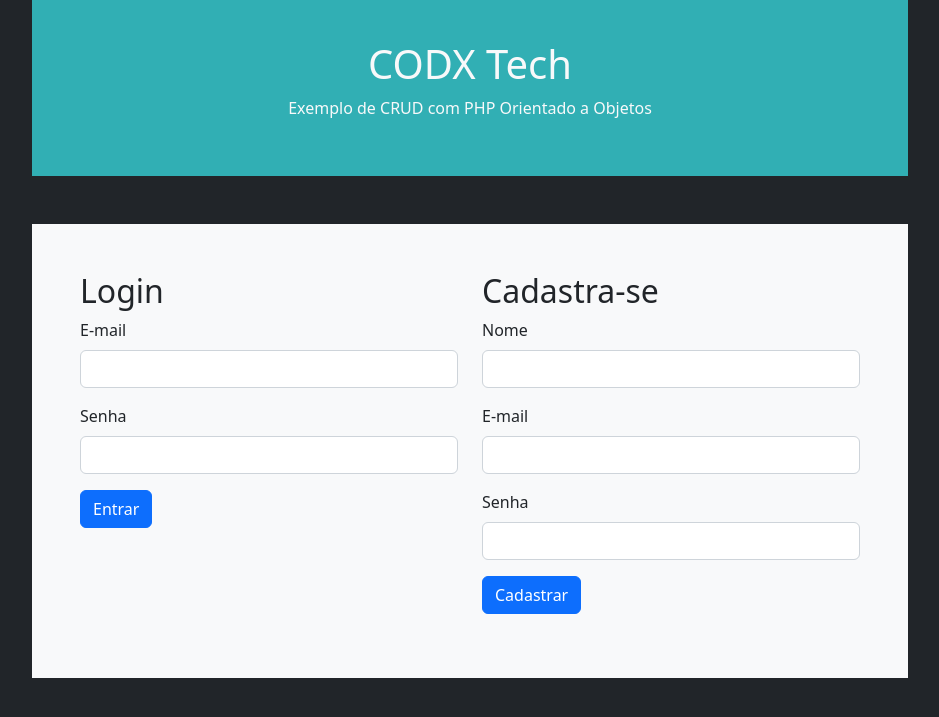
After one commit to JefersonGuimaraes/CRUD, a PHP site: page /login.php in a window 1280 px wide. The commit adds this page. Shown: the top 717 px of the page, without its empty margins (170-1109 px from the left). Run offline with PHP 8.4, Linux system fonts and the light colour scheme; some libraries are stand-ins or nearby versions.

Commit message:
Att Login
Criando sistema de Login

```diff
--- /dev/null
+++ b/app/Session/Login.php
@@ -0,0 +1,35 @@
+<?php
+
+namespace App\Session;
+
+class Login{
+
+    /**
+     * Método responsável por verificar se o usuário está logado
+     * @return boolean
+     */
+    public static function isLogged(){
+        return false;
+    }
+
+    /**
+     * Método responsável por obrigar o usuário estar logado para acessar
+     *
+     */
+    public static function requireLogin(){
+        if(!self::isLogged()){
+            echo "<script>location.href='login.php'</script>";
+        }
+    }
+
+    /**
+     * Método responsável por obrigar o usuário estar deslogado para acessar
+     *
+     */
+    public static function requireLogout(){
+        if(self::isLogged()){
+            echo "<script>location.href='index.php'</script>";
+        }
+    }
+
+}
--- a/cadastrar.php
+++ b/cadastrar.php
@@ -5,6 +5,12 @@ require __DIR__ . '/vendor/autoload.php';
 define('TITLE', 'Cadastrar Vaga');
 
 use \App\Entity\Vaga;
+use \App\Session\Login;
+
+//OBRIGA O USUÁRIO A ESTAR LOGADO
+Login::requireLogin();
+
+$Vaga = new Vaga;
 
 //VALIDAÇÃO DE POST
 if (isset($_POST['tTitulo'], $_POST['tDescricao'], $_POST['tStatus'])) {
--- a/editar.php
+++ b/editar.php
@@ -4,8 +4,10 @@ require __DIR__ . '/vendor/autoload.php';
 
 define('TITLE', 'Editar Vaga');
 
-use \App\Entity\Vaga;
+use \App\Entity\Vaga;use \App\Session\Login;
 
+//OBRIGA O USUÁRIO A ESTAR LOGADO
+Login::requireLogin();
 
 //VALIDAÇÃO DO ID
 if(!isset($_GET['id']) or !is_numeric($_GET['id'])){
--- a/excluir.php
+++ b/excluir.php
@@ -2,8 +2,10 @@
 
 require __DIR__ . '/vendor/autoload.php';
 
-use \App\Entity\Vaga;
+use \App\Entity\Vaga;use \App\Session\Login;
 
+//OBRIGA O USUÁRIO A ESTAR LOGADO
+Login::requireLogin();
 
 //VALIDAÇÃO DO ID
 if(!isset($_GET['id']) or !is_numeric($_GET['id'])){
--- /dev/null
+++ b/includes/formulario-login.php
@@ -0,0 +1,61 @@
+<div class="jumbotron text-dark bg-light p-5 mt-5">
+
+    <div class="row">
+
+        <div class="col">
+
+            <form method="POST">
+
+                <h2>Login</h2>
+
+                <div class="mb-3">
+                    <label for="cEmail" class="form-label">E-mail</label>
+                    <input type="email" name="tEmail" id="cEmail" class="form-control" required />
+                </div>
+
+                <div class="mb-3">
+                    <label for="cSenha" class="form-label">Senha</label>
+                    <input type="password" name="tSenha" id="cSenha" class="form-control" required />
+                </div>
+
+                <div class="mb-3">
+                    <button type="submit" name="acao" value="logar" class="btn btn-primary">Entrar</button>
+                </div>
+
+            </form>
+
+        </div>
+
+
+        <div class="col">
+
+        <form method="POST">
+
+            <h2>Cadastra-se</h2>
+
+            <div class="mb-3">
+                <label for="cNome" class="form-label">Nome</label>
+                <input type="text" name="tNome" id="cNome" class="form-control" required />
+            </div>
+
+            <div class="mb-3">
+                <label for="cEmail" class="form-label">E-mail</label>
+                <input type="email" name="tEmail" id="cEmail" class="form-control" required />
+            </div>
+
+            <div class="mb-3">
+                <label for="cSenha" class="form-label">Senha</label>
+                <input type="password" name="tSenha" id="cSenha" class="form-control" required />
+            </div>
+
+            <div class="mb-3">
+                <button type="submit" name="acao" value="cadastrar" class="btn btn-primary">Cadastrar</button>
+            </div>
+
+            </form>
+
+        </div>
+
+    </div>
+
+</div>
--- a/includes/header.php
+++ b/includes/header.php
@@ -1,7 +1,7 @@
 <!doctype html>
 <html lang="pt-br">
     <head>
-        <title>Title</title>
+        <title>CRUD com PHP OO e MySQL</title>
         <!-- Required meta tags -->
         <meta charset="utf-8">
         <meta name="viewport" content="width=device-width, initial-scale=1, shrink-to-fit=no">
--- a/index.php
+++ b/index.php
@@ -3,6 +3,10 @@
 require __DIR__.'/vendor/autoload.php';
 
 use \App\Entity\Vaga;
+use \App\Session\Login;
+
+//OBRIGA O USUÁRIO A ESTAR LOGADO
+Login::requireLogin();
 
 $vagas = Vaga::getVagas();
 
--- /dev/null
+++ b/login.php
@@ -0,0 +1,18 @@
+<?php
+
+require __DIR__ . '/vendor/autoload.php';
+
+use \App\Session\Login;
+
+//OBRIGA O USUÁRIO A ESTAR NÂO LOGADO
+Login::requireLogout();
+
+//VALIDAÇÃO DO POST
+if(isset($_POST["acao"])){
+    echo '<pre>'; print_r($_POST); echo '</pre>'; exit;
+}
+
+
+include __DIR__ . '/includes/header.php';
+include __DIR__ . '/includes/formulario-login.php';
+include __DIR__ . '/includes/footer.php';
```
Also changed, not shown: app/Entity/Usuario.php (added, +57 -0 lines), codx_vagas.sql (added, +95 -0 lines).
